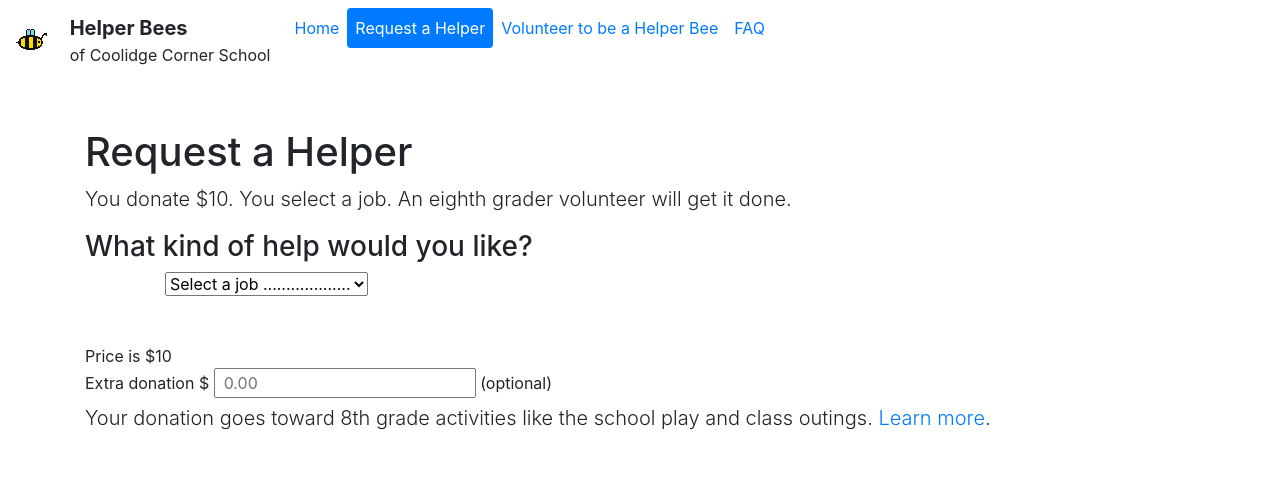
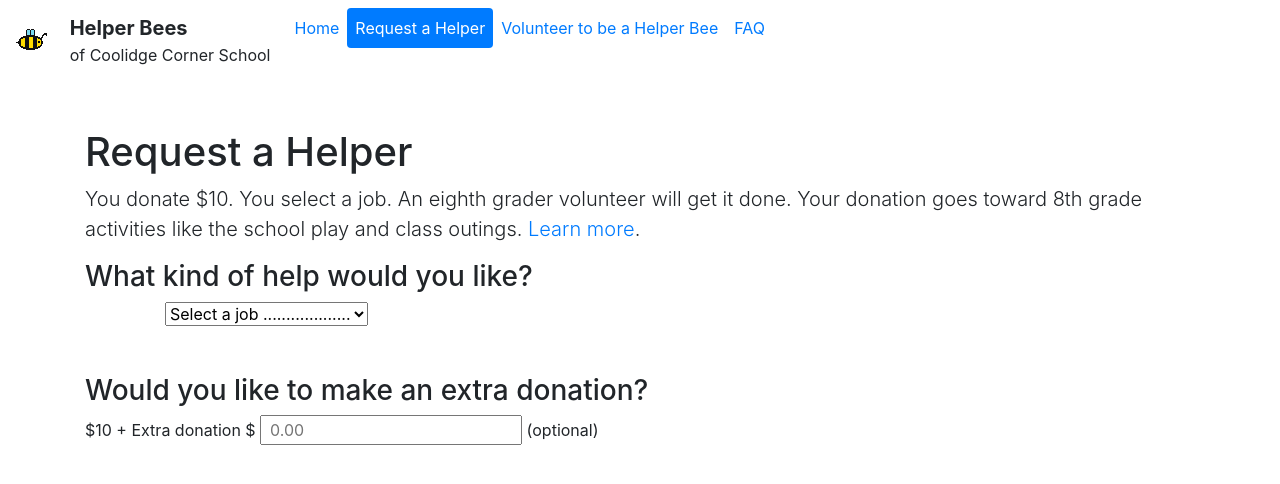
Before and after one commit to CoolidgeCornerSchool/helperbees, a Jekyll site: the page built from request_helper.html, in a window 1280 px wide. Shown: the top 484 px of the page. Built offline with Jekyll 4.4.1, drawn with Linux system fonts in a browser that asks for light colours; comment, search, counter and statistics services are not loaded.

Commit message:
usability: label for extra donation

```diff
--- a/request_helper.html
+++ b/request_helper.html
@@ -7,7 +7,8 @@ layout: default
 <h1>Request a Helper</h1>
 
 <p class="lead">You donate $10. You select a job. An eighth grader volunteer
-  will get it done.</p>
+  will get it done. Your donation goes toward 8th grade activities like
+the school play and class outings. <a href="/faq">Learn more</a>.</p>
 
 <h3>What kind of help would you like?</h3>
 
@@ -20,9 +21,9 @@ layout: default
     </select>
   </div>
 </div>
+<h3>Would you like to make an extra donation?</h3>
 
-<div>Price is $10</div>
-<label for="extra_donation">Extra donation $</label>
+<label for="extra_donation">$10 + Extra donation $</label>
 <input type="number" id="extra_donation" class="pl-2" placeholder="0.00"/> (optional)
 
 <div class="row">
@@ -31,8 +32,4 @@ layout: default
 
 
 
-<p class="lead"> Your donation goes toward 8th grade activities like
-the school play and class outings. <a href="/faq">Learn more</a>.</p>
-
-
 <script src="assets/js/request_helper.js"></script>
```
